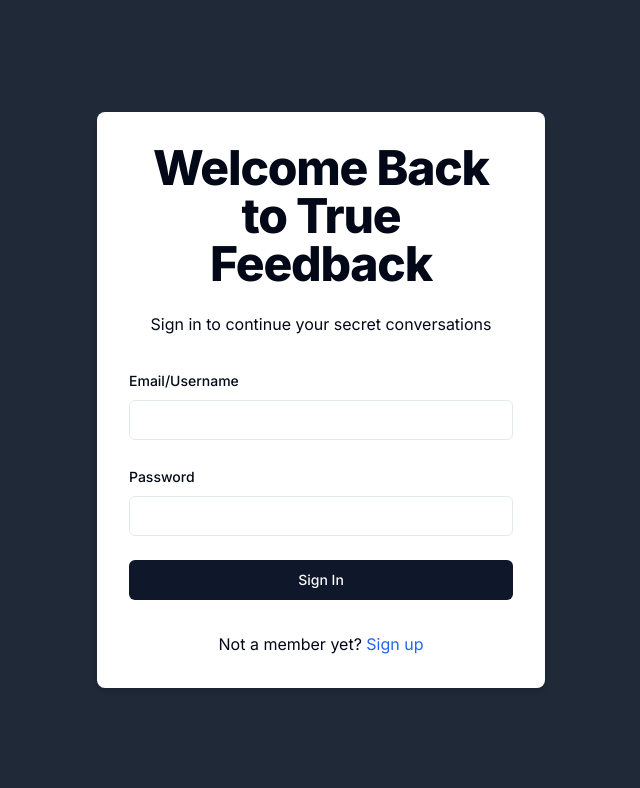
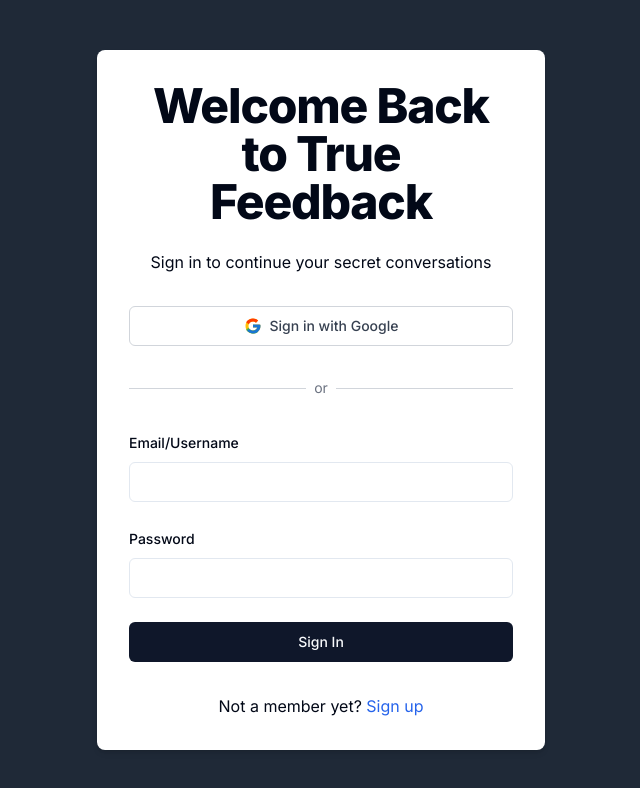
Before and after one commit to Notreallyaryann/Feedback, a Next.js app: page /sign-in in a window 1280 px wide. Shown: the top 788 px of the page, without its empty margins (319-959 px from the left). Built offline with nearby package versions, Linux system fonts and the light colour scheme.

Commit message:
added google sign up

```diff
--- a/src/app/(auth)/sign-in/page.tsx
+++ b/src/app/(auth)/sign-in/page.tsx
@@ -55,9 +55,14 @@
     }
 
     if (result?.url) {
-
       router.push('/dashboard');
     }
+  };
+
+  // Google SignIn handler
+  const handleGoogleSignIn = () => {
+    // Redirect is true by default for OAuth providers
+    signIn('google', { callbackUrl: '/dashboard' });
   };
 
   return (
@@ -69,6 +74,34 @@
           </h1>
           <p className="mb-4">Sign in to continue your secret conversations</p>
         </div>
+
+        {/* Google Sign In */}
+        <Button
+          className="w-full bg-white text-gray-700 border border-gray-300 hover:bg-gray-100 flex items-center justify-center gap-2"
+          type="button"
+          onClick={handleGoogleSignIn}
+        >
+          <svg
+            xmlns="http://www.w3.org/2000/svg"
+            width="18"
+            height="18"
+            viewBox="0 0 48 48"
+          >
+            <path fill="#FFC107" d="M43.6 20.5H42V20H24v8h11.3c-1.6 4.7-6 8-11.3 8a12 12 0 1 1 0-24c3.1 0 5.9 1.1 8 3l5.7-5.7C34.6 6.3 29.6 4 24 4 12.9 4 4 12.9 4 24s8.9 20 20 20c11.1 0 20-8.9 20-20 0-1.3-.1-2.3-.4-3.5z" />
+            <path fill="#FF3D00" d="M6.3 14.7l6.6 4.8A11.9 11.9 0 0 1 24 12c3.1 0 5.9 1.1 8 3l5.7-5.7C34.6 6.3 29.6 4 24 4c-7.4 0-13.8 3.6-17.7 9.2z" />
+            <path fill="#4CAF50" d="M24 44c5.4 0 10.3-1.8 14.1-5l-6.5-5.5A12 12 0 0 1 12 28.7l-6.6 5C9.9 39.6 16.5 44 24 44z" />
+            <path fill="#1976D2" d="M43.6 20.5H42V20H24v8h11.3a12 12 0 0 1-20.4 3.7l-6.6 5C12.3 39.7 17.7 44 24 44c11.1 0 20-8.9 20-20 0-1.3-.1-2.3-.4-3.5z" />
+          </svg>
+          Sign in with Google
+        </Button>
+
+        <div className="flex items-center my-4">
+          <hr className="flex-grow border-gray-300" />
+          <span className="px-2 text-gray-500 text-sm">or</span>
+          <hr className="flex-grow border-gray-300" />
+        </div>
+
+        {/* Credentials Sign In */}
         <Form {...form}>
           <form onSubmit={form.handleSubmit(onSubmit)} className="space-y-6">
             <FormField
@@ -93,9 +126,12 @@
                 </FormItem>
               )}
             />
-            <Button className='w-full' type="submit">Sign In</Button>
+            <Button className="w-full" type="submit">
+              Sign In
+            </Button>
           </form>
         </Form>
+
         <div className="text-center mt-4">
           <p>
             Not a member yet?{' '}
--- a/src/app/api/auth/[...nextauth]/options.ts
+++ b/src/app/api/auth/[...nextauth]/options.ts
@@ -1,52 +1,60 @@
-import { NextAuthOptions } from 'next-auth';
-import CredentialsProvider from 'next-auth/providers/credentials';
-import bcrypt from 'bcryptjs';
-import dbConnect from '@/lib/dbConnect';
-import UserModel from '@/model/User';
+import { NextAuthOptions } from "next-auth";
+import CredentialsProvider from "next-auth/providers/credentials";
+import GoogleProvider from "next-auth/providers/google";
+import bcrypt from "bcryptjs";
+import dbConnect from "@/lib/dbConnect";
+import UserModel from "@/model/User";
 
 export const authOptions: NextAuthOptions = {
   providers: [
+    // Credentials login
     CredentialsProvider({
-      id: 'credentials',
-      name: 'Credentials',
+      id: "credentials",
+      name: "Credentials",
       credentials: {
-        email: { label: 'Email', type: 'text' },
-        password: { label: 'Password', type: 'password' },
+        email: { label: "Email", type: "text" },
+        password: { label: "Password", type: "password" },
       },
-      async authorize(credentials: any): Promise<any> {
+  async authorize(
+  credentials?: Record<string, string>
+): Promise<any | null> {
+  if (!credentials) return null;
         await dbConnect();
-        try {
-          const user = await UserModel.findOne({
+
+        const userDoc = await UserModel.findOne({
           $or: [
             { email: credentials.identifier },
             { username: credentials.identifier },
           ],
         });
-          if (!user) {
-            throw new Error('No user found with this email');
-          }
-          if (!user.isVerified) {
-            throw new Error('Please verify your account before logging in');
-          }
+
+        if (!userDoc) throw new Error("No user found with this email");
+        if (!userDoc.isVerified) throw new Error("Please verify your account");
+
         const isPasswordCorrect = await bcrypt.compare(
           credentials.password,
-            user.password
+          userDoc.password
         );
-          if (isPasswordCorrect) {
+
+        if (!isPasswordCorrect) throw new Error("Incorrect password");
+
+        // Convert Mongoose document to plain object for NextAuth
+        const user = userDoc.toObject();
         return user;
-          } else {
-            throw new Error('Incorrect password');
-          }
-        } catch (err: any) {
-          throw new Error(err);
-        }
       },
     }),
+
+    // Google login
+    GoogleProvider({
+      clientId: process.env.GOOGLE_CLIENT_ID!,
+      clientSecret: process.env.GOOGLE_CLIENT_SECRET!,
+    }),
   ],
+
   callbacks: {
     async jwt({ token, user }) {
       if (user) {
-        token._id = user._id?.toString(); // Convert ObjectId to string
+        token._id = user._id?.toString();
         token.isVerified = user.isVerified;
         token.isAcceptingMessages = user.isAcceptingMessages;
         token.username = user.username;
@@ -63,11 +71,8 @@
       return session;
     },
   },
-  session: {
-    strategy: 'jwt',
-  },
+
+  session: { strategy: "jwt" },
   secret: process.env.NEXTAUTH_SECRET,
-  pages: {
-    signIn: '/sign-in',
-  },
+  pages: { signIn: "/sign-in" },
 };
```
Lines whose indentation alone changed are shown as unchanged.
